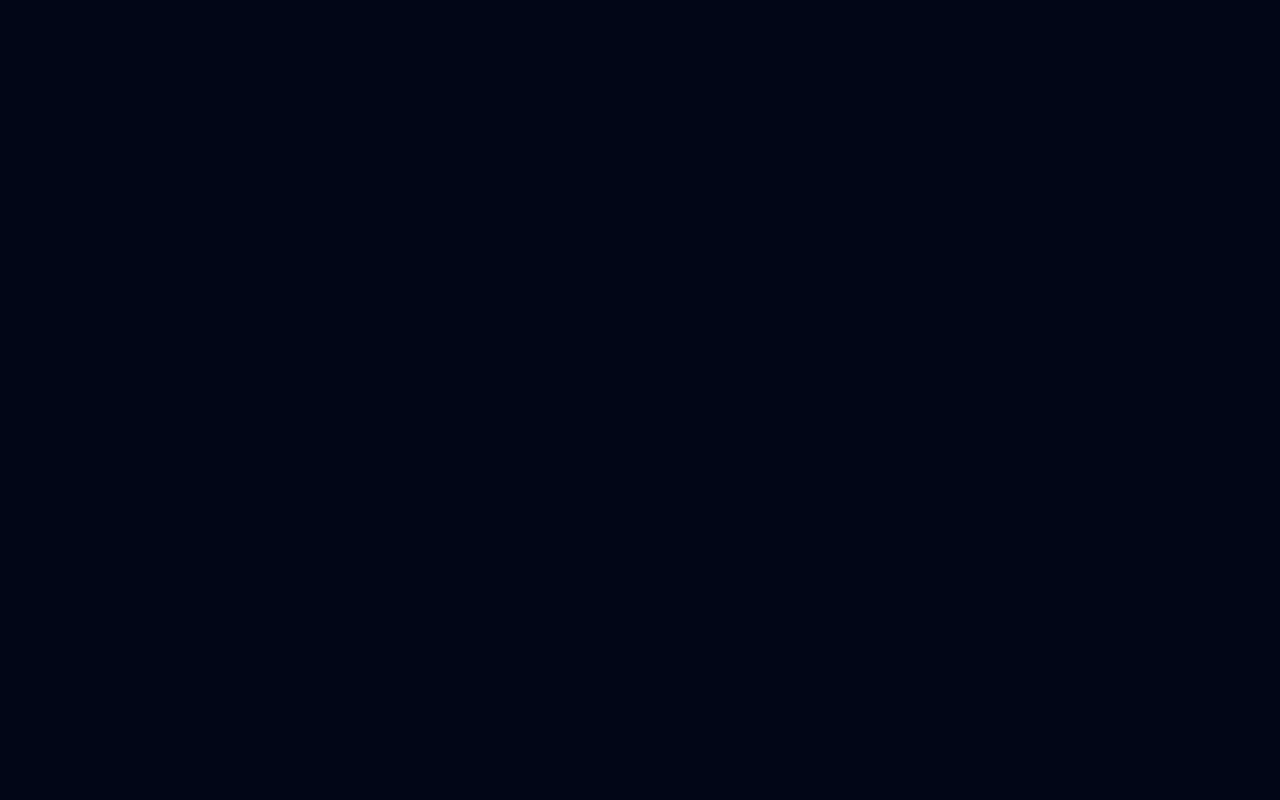
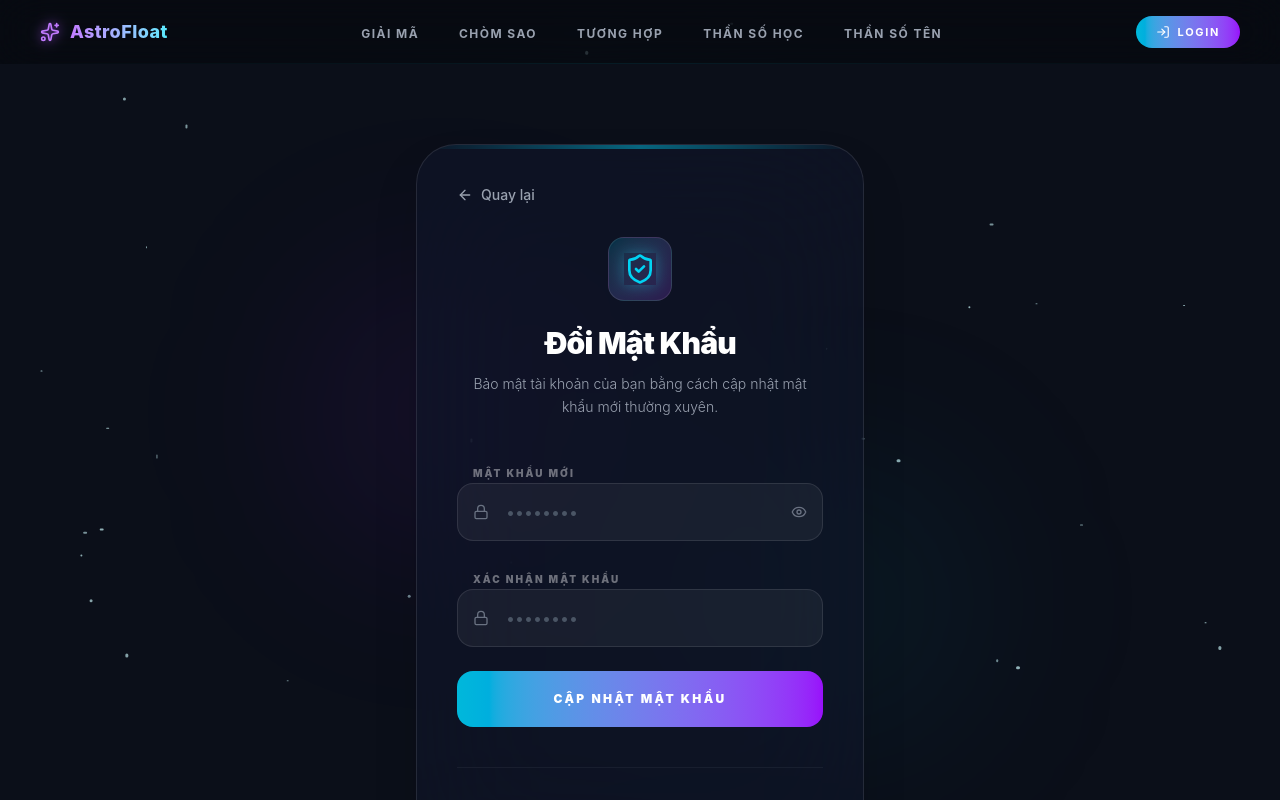
Before and after one commit to TuanDatCoder/AstroFloat, a React (Vite) app: page /change-password in a window 1280 px wide. Before the commit this address had no page. Shown: the top 800 px of the page. Built offline with nearby package versions, Linux system fonts and the light colour scheme.

Commit message:
Implement Change Password page and link it from Profile

```diff
--- a/src/App.jsx
+++ b/src/App.jsx
@@ -14,6 +14,7 @@ import Discover from './pages/Discover';
 import Register from './pages/Register';
 import Login from './pages/Login';
 import Profile from './pages/Profile';
+import ChangePassword from './pages/ChangePassword';
 
 export default function App() {
   return (
@@ -26,6 +27,7 @@ export default function App() {
         <Route path="register" element={<Register />} />
         <Route path="login" element={<Login />} />
         <Route path="profile" element={<Profile />} />
+        <Route path="change-password" element={<ChangePassword />} />
         <Route path="zodiac" element={<Zodiac />} />
         <Route path="zodiac/:id" element={<ZodiacDetail />} />
         <Route path="zodiac-match" element={<ZodiacMatch />} />
--- /dev/null
+++ b/src/pages/ChangePassword.jsx
@@ -0,0 +1,179 @@
+import React, { useState } from 'react';
+import { motion, AnimatePresence } from 'framer-motion';
+import { useNavigate } from 'react-router-dom';
+import { Lock, ArrowLeft, Eye, EyeOff, CheckCircle2, AlertCircle, ShieldCheck } from 'lucide-react';
+import { supabase } from '../services/supabase';
+
+export default function ChangePassword() {
+  const navigate = useNavigate();
+  const [newPassword, setNewPassword] = useState('');
+  const [confirmPassword, setConfirmPassword] = useState('');
+  const [showPassword, setShowPassword] = useState(false);
+  const [loading, setLoading] = useState(false);
+  const [error, setError] = useState(null);
+  const [success, setSuccess] = useState(false);
+
+  const handleSubmit = async (e) => {
+    e.preventDefault();
+    setError(null);
+
+    if (newPassword.length < 6) {
+      setError('Mật khẩu phải có ít nhất 6 ký tự.');
+      return;
+    }
+
+    if (newPassword !== confirmPassword) {
+      setError('Mật khẩu xác nhận không khớp.');
+      return;
+    }
+
+    setLoading(true);
+    try {
+      const { error } = await supabase.auth.updateUser({
+        password: newPassword
+      });
+
+      if (error) throw error;
+
+      setSuccess(true);
+      setTimeout(() => {
+        navigate('/profile');
+      }, 3000);
+    } catch (err) {
+      setError(err.message || 'Có lỗi xảy ra khi đổi mật khẩu.');
+    } finally {
+      setLoading(false);
+    }
+  };
+
+  return (
+    <div className="min-h-screen py-20 px-4 relative z-10 flex items-center justify-center">
+      {/* Background Orbs */}
+      <div className="absolute top-1/4 left-1/4 w-64 h-64 bg-purple-600/10 blur-[100px] rounded-full pointer-events-none" />
+      <div className="absolute bottom-1/4 right-1/4 w-64 h-64 bg-cyan-600/10 blur-[100px] rounded-full pointer-events-none" />
+
+      <motion.div
+        initial={{ opacity: 0, scale: 0.95 }}
+        animate={{ opacity: 1, scale: 1 }}
+        className="w-full max-w-md bg-slate-900/60 backdrop-blur-3xl border border-white/10 rounded-[2.5rem] p-8 md:p-10 shadow-2xl relative overflow-hidden"
+      >
+        {/* Glow Header */}
+        <div className="absolute top-0 left-0 right-0 h-1 bg-gradient-to-r from-transparent via-cyan-500/50 to-transparent" />
+
+        <button
+          onClick={() => navigate(-1)}
+          className="mb-8 flex items-center gap-2 text-gray-400 hover:text-white transition-colors group cursor-pointer"
+        >
+          <ArrowLeft className="w-4 h-4 group-hover:-translate-x-1 transition-transform" />
+          <span className="text-sm font-medium">Quay lại</span>
+        </button>
+
+        <div className="flex flex-col items-center text-center mb-10">
+          <div className="w-16 h-16 rounded-2xl bg-gradient-to-br from-cyan-500/20 to-purple-500/20 border border-white/10 flex items-center justify-center mb-6">
+            <ShieldCheck className="w-8 h-8 text-cyan-400 shadow-[0_0_15px_rgba(34,211,238,0.4)]" />
+          </div>
+          <h1 className="text-3xl font-black text-white mb-3 tracking-tight">Đổi Mật Khẩu</h1>
+          <p className="text-gray-400 text-sm font-light leading-relaxed">
+            Bảo mật tài khoản của bạn bằng cách cập nhật mật khẩu mới thường xuyên.
+          </p>
+        </div>
+
+        <AnimatePresence mode="wait">
+          {success ? (
+            <motion.div
+              initial={{ opacity: 0, y: 10 }}
+              animate={{ opacity: 1, y: 0 }}
+              exit={{ opacity: 0, y: -10 }}
+              className="bg-emerald-500/10 border border-emerald-500/20 rounded-2xl p-6 text-center"
+            >
+              <CheckCircle2 className="w-12 h-12 text-emerald-400 mx-auto mb-4" />
+              <h3 className="text-lg font-bold text-emerald-300 mb-2">Thành công!</h3>
+              <p className="text-emerald-200/60 text-sm">
+                Mật khẩu của bạn đã được cập nhật thành công. Đang chuyển hướng về trang cá nhân...
+              </p>
+            </motion.div>
+          ) : (
+            <form onSubmit={handleSubmit} className="space-y-6">
+              <div className="space-y-2">
+                <label className="text-[10px] uppercase tracking-[0.2em] font-black text-white/40 ml-4">
+                  Mật khẩu mới
+                </label>
+                <div className="relative group">
+                  <div className="absolute inset-y-0 left-4 flex items-center pointer-events-none text-gray-500 group-focus-within:text-cyan-400 transition-colors">
+                    <Lock className="w-4 h-4" />
+                  </div>
+                  <input
+                    type={showPassword ? "text" : "password"}
+                    value={newPassword}
+                    onChange={(e) => setNewPassword(e.target.value)}
+                    className="w-full bg-white/5 border border-white/10 focus:border-cyan-500/50 rounded-2xl py-4 pl-12 pr-12 text-white placeholder:text-gray-600 outline-none transition-all"
+                    placeholder="••••••••"
+                    required
+                  />
+                  <button
+                    type="button"
+                    onClick={() => setShowPassword(!showPassword)}
+                    className="absolute inset-y-0 right-4 flex items-center text-gray-500 hover:text-white transition-colors"
+                  >
+                    {showPassword ? <EyeOff className="w-4 h-4" /> : <Eye className="w-4 h-4" />}
+                  </button>
+                </div>
+              </div>
+
+              <div className="space-y-2">
+                <label className="text-[10px] uppercase tracking-[0.2em] font-black text-white/40 ml-4">
+                  Xác nhận mật khẩu
+                </label>
+                <div className="relative group">
+                  <div className="absolute inset-y-0 left-4 flex items-center pointer-events-none text-gray-500 group-focus-within:text-purple-400 transition-colors">
+                    <Lock className="w-4 h-4" />
+                  </div>
+                  <input
+                    type={showPassword ? "text" : "password"}
+                    value={confirmPassword}
+                    onChange={(e) => setConfirmPassword(e.target.value)}
+                    className="w-full bg-white/5 border border-white/10 focus:border-purple-500/50 rounded-2xl py-4 pl-12 pr-12 text-white placeholder:text-gray-600 outline-none transition-all"
+                    placeholder="••••••••"
+                    required
+                  />
+                </div>
+              </div>
+
+              {error && (
+                <motion.div
+                  initial={{ opacity: 0, x: -10 }}
+                  animate={{ opacity: 1, x: 0 }}
+                  className="flex items-start gap-3 p-4 rounded-xl bg-red-500/10 border border-red-500/20 text-red-300 text-xs leading-relaxed"
+                >
+                  <AlertCircle className="w-4 h-4 shrink-0 mt-0.5" />
+                  <span>{error}</span>
+                </motion.div>
+              )}
+
+              <button
+                type="submit"
+                disabled={loading}
+                className="w-full relative group h-14 rounded-2xl overflow-hidden font-black text-white tracking-[0.2em] uppercase text-xs transition-all active:scale-95 disabled:opacity-50"
+              >
+                <div className="absolute inset-0 bg-gradient-to-r from-cyan-500 to-purple-600 group-hover:from-cyan-400 group-hover:to-purple-500 transition-all" />
+                <span className="relative z-10 flex items-center justify-center gap-3">
+                  {loading ? (
+                    <div className="w-5 h-5 border-2 border-white/20 border-t-white rounded-full animate-spin" />
+                  ) : (
+                    <>Cập Nhật Mật Khẩu</>
+                  )}
+                </span>
+              </button>
+            </form>
+          )}
+        </AnimatePresence>
+
+        <div className="mt-10 pt-8 border-t border-white/5 text-center">
+          <p className="text-xs text-gray-500 font-medium">
+            Mật khẩu nên chứa cả chữ, số và ký tự đặc biệt để đảm bảo an toàn tối đa.
+          </p>
+        </div>
+      </motion.div>
+    </div>
+  );
+}
--- a/src/pages/Profile.jsx
+++ b/src/pages/Profile.jsx
@@ -280,10 +280,13 @@ export default function Profile() {
                 </div>
                 <h2 className="text-sm font-bold uppercase tracking-widest text-white/60">Bảo Mật</h2>
               </div>
-              <button className="w-full flex items-center justify-between py-2.5 px-3 rounded-xl hover:bg-white/5 transition-colors text-sm text-gray-400 hover:text-white group">
+              <Link
+                to="/change-password"
+                className="w-full flex items-center justify-between py-2.5 px-3 rounded-xl hover:bg-white/5 transition-colors text-sm text-gray-400 hover:text-white group"
+              >
                 <span>Đổi mật khẩu</span>
                 <ChevronRight className="w-4 h-4 group-hover:translate-x-1 transition-transform" />
-              </button>
+              </Link>
             </motion.div>
           </div>
         </div>
```
